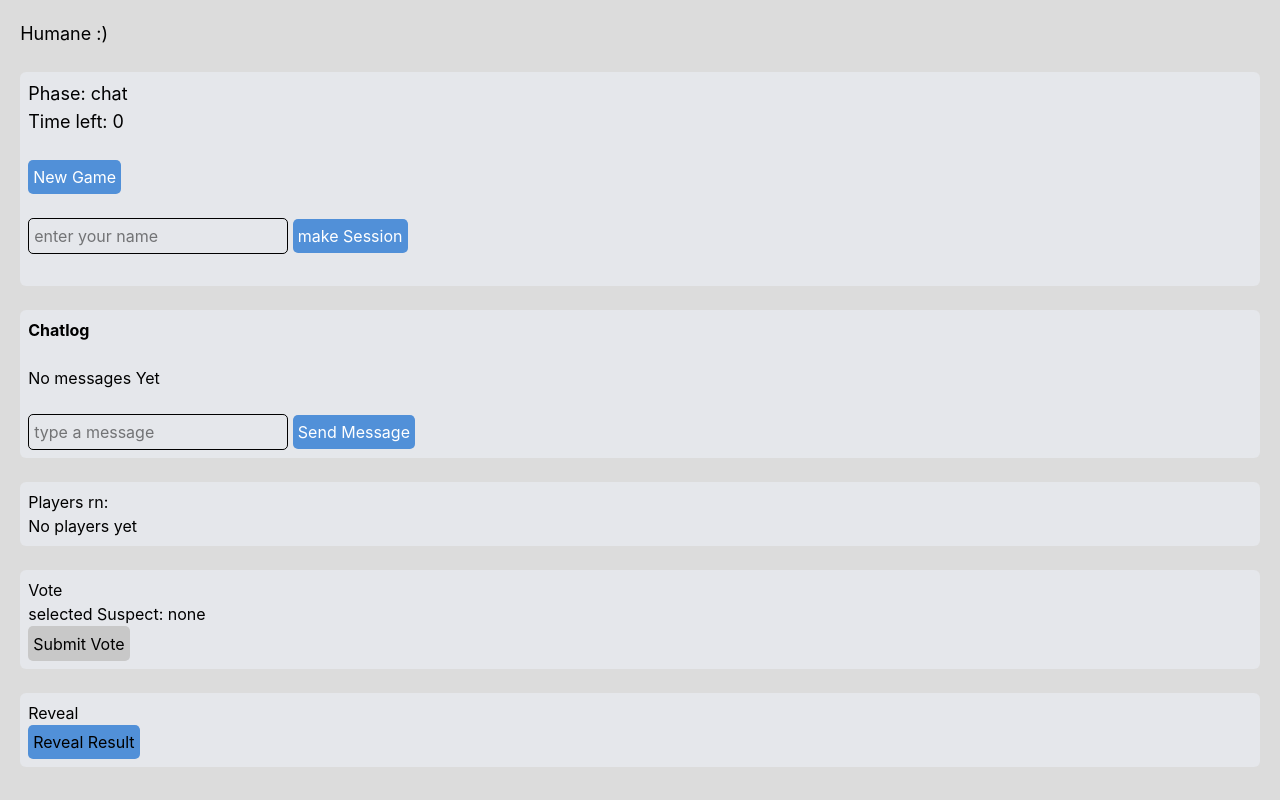
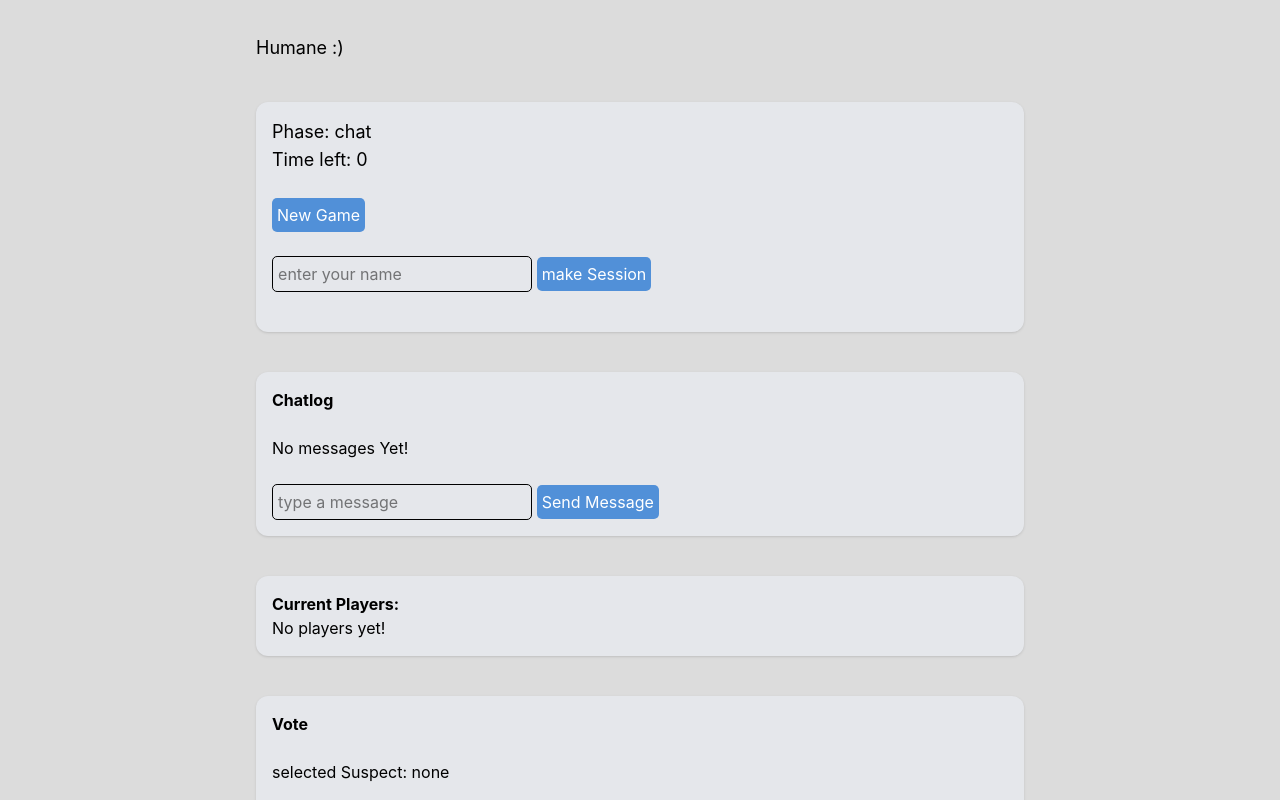
Before and after one commit to sen3th/humane, a Svelte app in the folder frontend/: page / in a window 1280 px wide. Shown: the top 800 px of the page. Built offline with nearby package versions, Linux system fonts and the light colour scheme.

Commit message:
css styling changes

```diff
--- a/frontend/src/App.svelte
+++ b/frontend/src/App.svelte
@@ -272,11 +272,12 @@
   }
 </script>
 
-<main>
+<main class="min-h-screen w-full px-3 py-6 sm:px-6">
+<div class="mx-auto w-full max-w-3xl space-y-4">
   <h1 class="text-lg mt-2.5">Humane :)</h1>
   <br>
 
-  <div class="p-2 bg-gray-200 rounded-md">
+  <div class="w-full rounded-xl bg-gray-200 p-4 shadow-sm">
     <p class="text-lg">Phase: {gamePhase}</p>
     <p class="text-lg">Time left: {countdownSeconds}</p>
     <br>
@@ -290,11 +291,11 @@
   </div>
   <br>
 
-<div class="p-2 bg-gray-200 rounded-md">
+<div class="w-full rounded-xl bg-gray-200 p-4 shadow-sm">
   <h3 class="font-bold">Chatlog</h3>
   <br>
   {#if chatlog.length ===0}
-    <p>No messages Yet</p>
+    <p>No messages Yet!</p>
     {:else}
     <div style="max-height: 200px; overflow-y: auto; border: 1px solid #ccc; padding: 10px;">
       <ul>
@@ -312,10 +313,10 @@
   <br>
 
 
-<div class="p-2 bg-gray-200 rounded-md">
-  <h3>Players rn:</h3>
+<div class="w-full rounded-xl bg-gray-200 p-4 shadow-sm">
+  <h3 class="font-bold">Current Players:</h3>
   {#if players.length ===0}
-    <p>No players yet</p>
+    <p>No players yet!</p>
     {:else}
     <ul>
       {#each players as p}
@@ -330,15 +331,17 @@
   </div>
   <br>
 
-  <div class="p-2 bg-gray-200 rounded-md">
-  <h3>Vote</h3>
+  <div class="w-full rounded-xl bg-gray-200 p-4 shadow-sm">
+  <h3 class="font-bold">Vote</h3>
+  <br>
   <p>selected Suspect: {suspectId? getPlayerNameById(suspectId) : "none"}</p>
+  <br>
   <button on:click={submitVote} disabled={gamePhase !== "voting"}>Submit Vote</button>
   </div>
   <br>
 
-  <div class="p-2 bg-gray-200 rounded-md">
-  <h3>Reveal</h3>
+  <div class="w-full rounded-xl bg-gray-200 p-4 shadow-sm">
+  <h3 class="font-bold">Reveal</h3>
   <button on:click={revealResult}>Reveal Result</button>
   {#if revealData}
     <p>Human player was: {revealData.human_player
@@ -357,4 +360,5 @@
       {/if}
   {/if}
   </div>
+</div>
   </main>
--- a/frontend/src/app.css
+++ b/frontend/src/app.css
@@ -2,7 +2,6 @@
 
 body{
   background-color: rgb(220, 220, 220);
-  margin: 2ch;
 }
 
 button{
```
